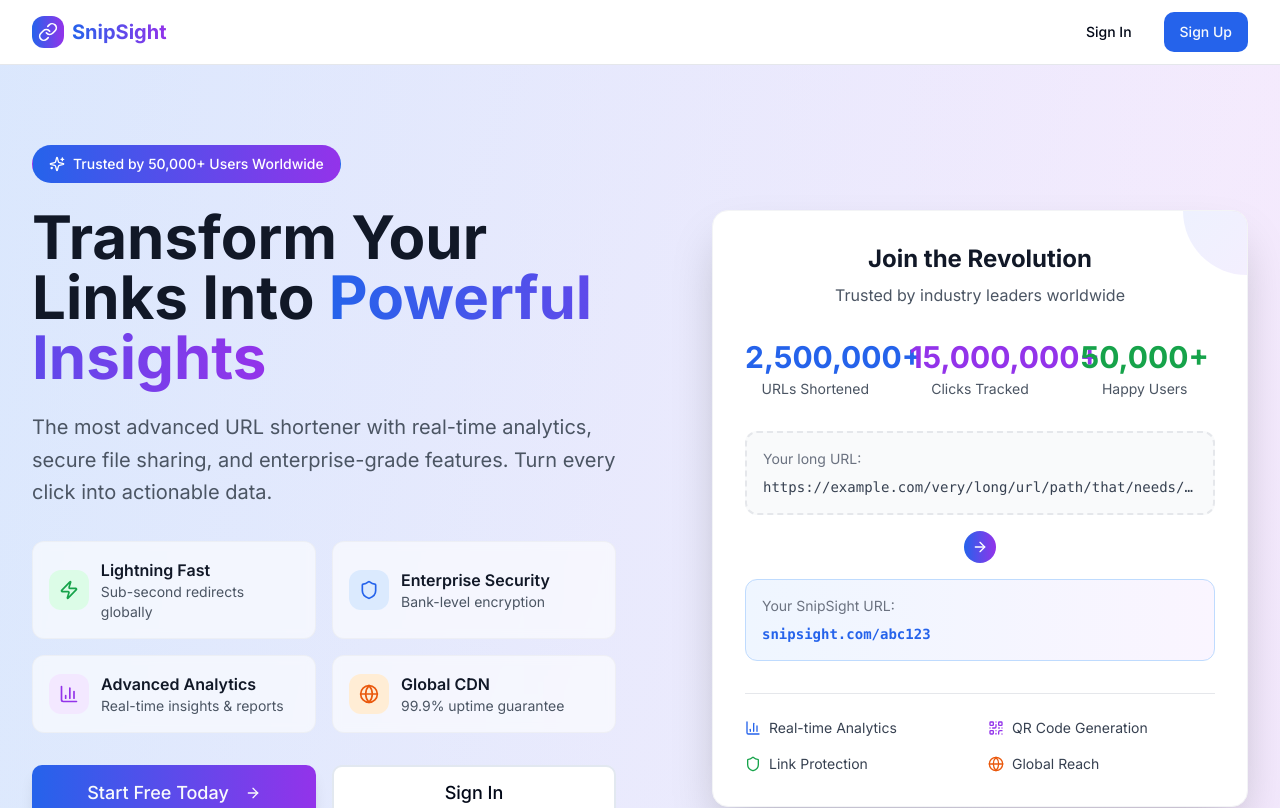
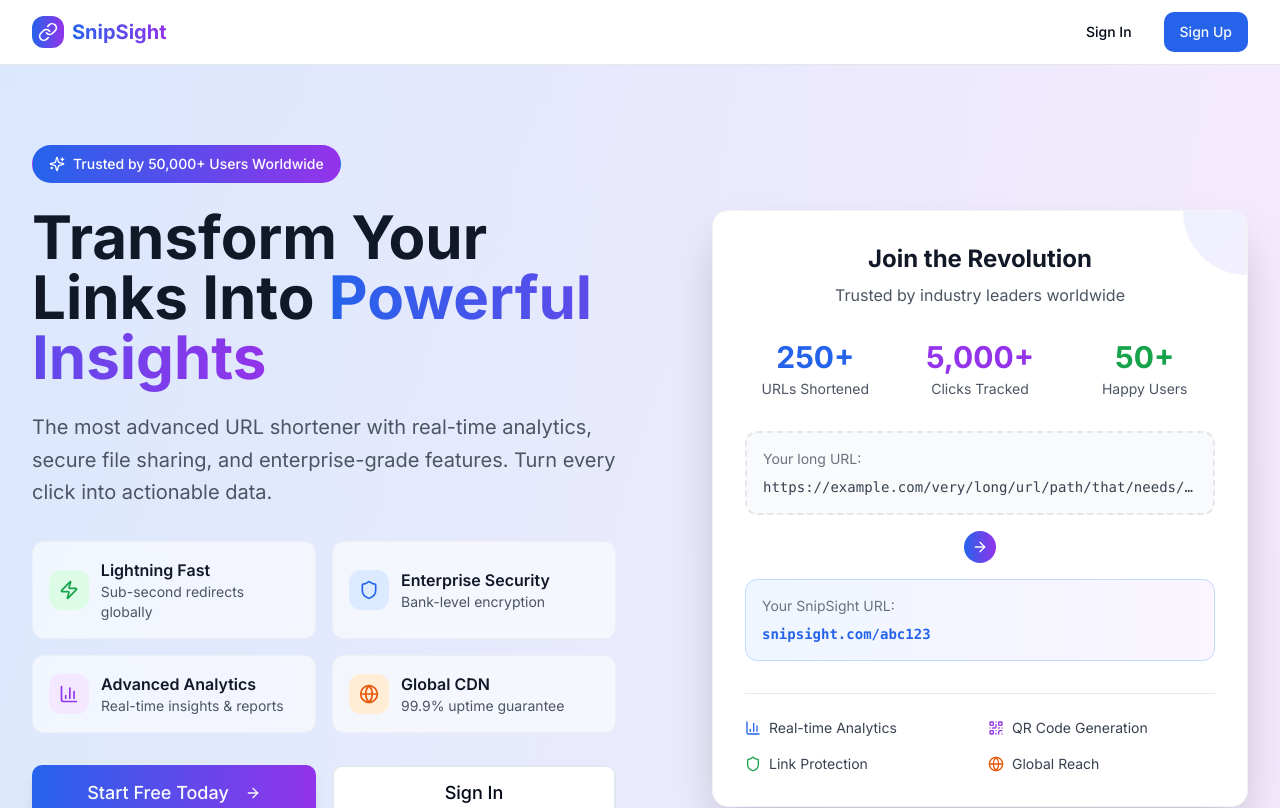
Before and after one commit to phanidharguttikonda0/SnipSight, a Next.js app in the folder url-shortener-app/: page / in a window 1280 px wide. Shown: the top 808 px of the page. Built offline with nearby package versions, Linux system fonts and the light colour scheme.

Commit message:
updated stats

```diff
--- a/url-shortener-app/app/page.tsx
+++ b/url-shortener-app/app/page.tsx
@@ -27,7 +27,7 @@ export default function HomePage() {
   // Animate stats on mount
   useEffect(() => {
     const timer = setTimeout(() => {
-      setAnimatedStats({ urls: 2500000, clicks: 15000000, users: 50000 })
+      setAnimatedStats({ urls: 250, clicks: 5000, users: 50 })
     }, 500)
     return () => clearTimeout(timer)
   }, [])
```
